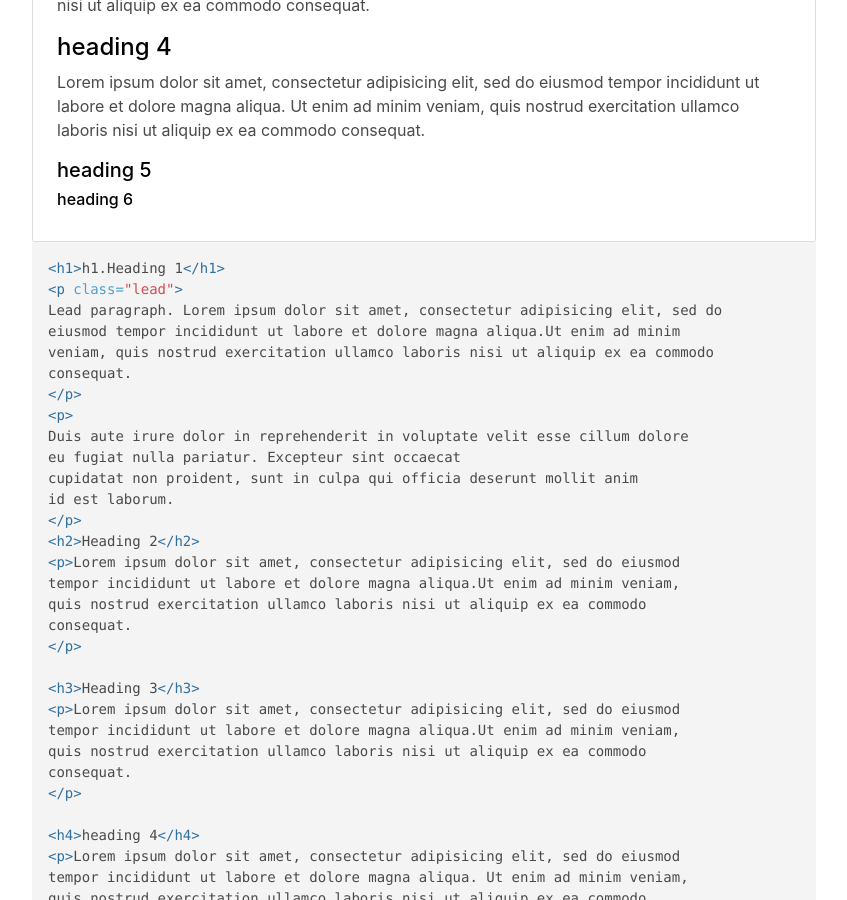
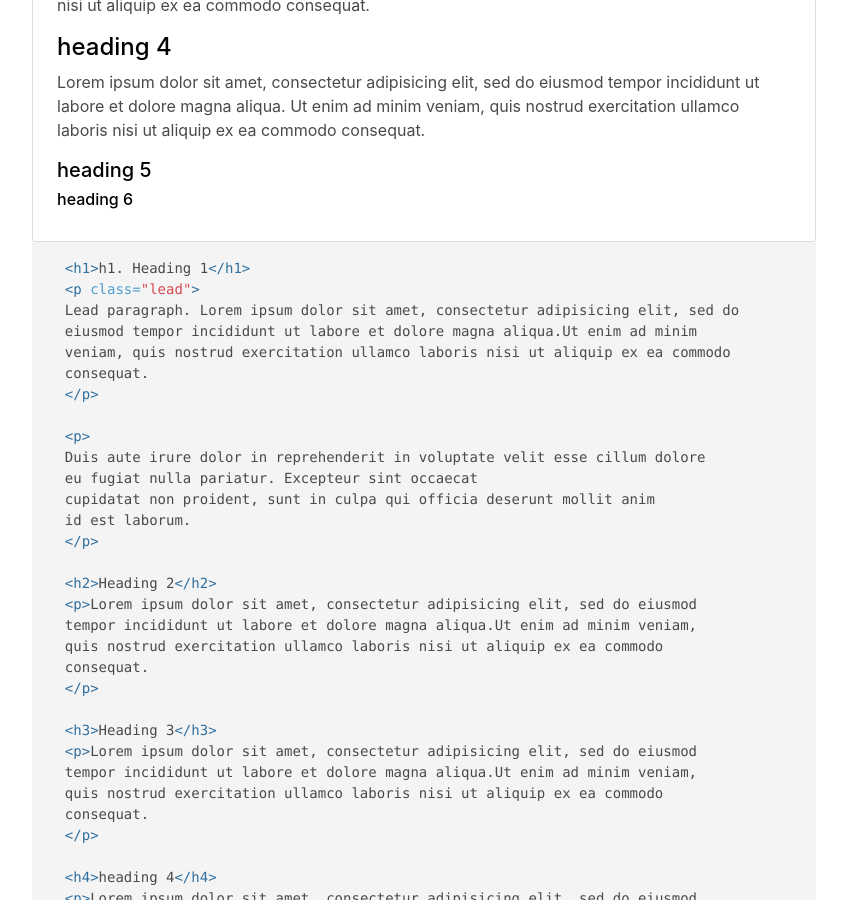
Before and after one commit to unicef/design-system, a Jekyll site: the page built from developer-docs.md, in a window 1280 px wide and 900 px high, scrolled down 1736 px. Shown: the whole window, without its empty margins (216-1063 px from the left). Built offline with Jekyll 4.4.1, drawn with Linux system fonts in a browser that asks for light colours; some of the changed lines change nothing that is shown.

Commit message:
- Added a way to not repeat the HTML in the examples.

```diff
--- /dev/null
+++ b/_includes/example.html
@@ -0,0 +1,25 @@
+{%- comment -%}
+Original source from: https://github.com/twbs/bootstrap/blob/v4-dev/site/_includes/example.html
+
+Usage: {% include example.html content=markup %},
+where content is a capture with the HTML content
+id - null (default)
+class - "doc-example" (default)
+optional: hide_preview - disabled (default)
+optional: hide_markup - disabled (default)
+{%- endcomment -%}
+
+{%- assign preview_id = include.id -%}
+{%- assign preview_class = include.class -%}
+
+{%- if include.hide_preview == null -%}
+<div{% if preview_id %} id="{{ preview_id }}"{% endif %} class="doc-example{% if preview_class %} {{ preview_class }}{% endif %}">
+  {{- include.content -}}
+</div>
+{%- endif -%}
+
+{%- if include.hide_markup == null -%}
+  {%- highlight html -%}
+    {{- include.content | replace: 'data-src="holder.js', 'src="...' -}}
+  {%- endhighlight -%}
+{%- endif -%}
--- a/developer-docs.md
+++ b/developer-docs.md
@@ -43,8 +43,7 @@
 ## Typography
 
 The default typography is the one defined by user's operating system. That way we don't need to download any font.
-
-<div class="doc-example">
+{% capture example %}
   <h1>h1. Heading 1</h1>
   <p class="lead">
   Lead paragraph. Lorem ipsum dolor sit amet, consectetur adipisicing elit, sed do
@@ -84,48 +83,8 @@
   <h5>heading 5</h5>
 
   <h6>heading 6</h6>
-</div>
-
-{% highlight html %}
-<h1>h1.Heading 1</h1>
-<p class="lead">
-Lead paragraph. Lorem ipsum dolor sit amet, consectetur adipisicing elit, sed do
-eiusmod tempor incididunt ut labore et dolore magna aliqua.Ut enim ad minim
-veniam, quis nostrud exercitation ullamco laboris nisi ut aliquip ex ea commodo
-consequat.
-</p>
-<p>
-Duis aute irure dolor in reprehenderit in voluptate velit esse cillum dolore
-eu fugiat nulla pariatur. Excepteur sint occaecat
-cupidatat non proident, sunt in culpa qui officia deserunt mollit anim
-id est laborum.
-</p>
-<h2>Heading 2</h2>
-<p>Lorem ipsum dolor sit amet, consectetur adipisicing elit, sed do eiusmod
-tempor incididunt ut labore et dolore magna aliqua.Ut enim ad minim veniam,
-quis nostrud exercitation ullamco laboris nisi ut aliquip ex ea commodo
-consequat.
-</p>
-
-<h3>Heading 3</h3>
-<p>Lorem ipsum dolor sit amet, consectetur adipisicing elit, sed do eiusmod
-tempor incididunt ut labore et dolore magna aliqua.Ut enim ad minim veniam,
-quis nostrud exercitation ullamco laboris nisi ut aliquip ex ea commodo
-consequat.
-</p>
-
-<h4>heading 4</h4>
-<p>Lorem ipsum dolor sit amet, consectetur adipisicing elit, sed do eiusmod
-tempor incididunt ut labore et dolore magna aliqua. Ut enim ad minim veniam,
-quis nostrud exercitation ullamco laboris nisi ut aliquip ex ea commodo
-consequat.
-</p>
-
-<h5>heading 5</h5>
-
-<h6>heading 6</h6>
-
-{% endhighlight %}
+{% endcapture %}
+{% include example.html content=example %}
 
 
 ## Alerts
```
